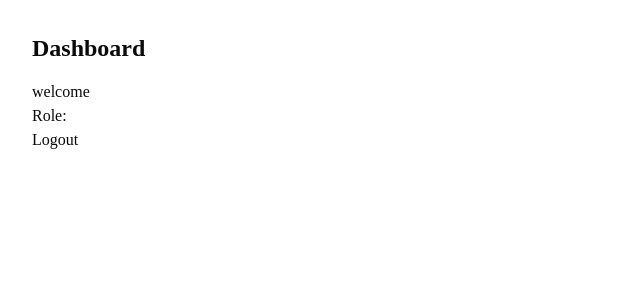
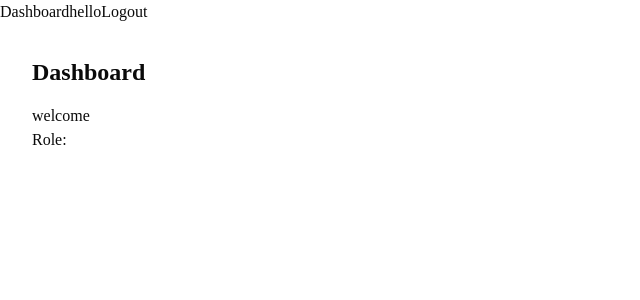
Before and after one commit to Hanieh-yousefzadeh/Dashboard-panel, a Next.js app: page /panel in a window 1280 px wide. Shown: the top 300 px of the page, without its empty margins (0-640 px from the left). Built offline with nearby package versions, Linux system fonts and the light colour scheme.

Commit message:
feat : create header and add sidebar and header to layout

```diff
--- a/src/app/panel/layout.tsx
+++ b/src/app/panel/layout.tsx
@@ -1,8 +1,12 @@
+import Header from "@/components/header";
+import SideBar from "@/components/sideBar";
 
 
 export default function PanelLayout({children}: {children: React.ReactNode}) {
   return (
-    <section>
+    <section className="flex flex-col">
+      <Header/>
+      <SideBar/>
       {children}
     </section>
   );
--- a/src/app/panel/page.tsx
+++ b/src/app/panel/page.tsx
@@ -1,15 +1,12 @@
 "use client";
 
-import { useDispatch, useSelector } from "react-redux";
-import { stateType ,dispatchType } from "@/lib/store";
+import {  useSelector } from "react-redux";
+import { stateType} from "@/lib/store";
 import { useState, useEffect } from "react";
-import { logout } from "@/redux/authSlice";
-import {useRouter} from "next/navigation"
 
 export default function DashboardPage() {
     const user = useSelector((state: stateType) => state.auth.user)
-    const dispatch = useDispatch<dispatchType>()
-    const router = useRouter()
+
 
     const [mounted, setMounted] = useState(false);
 
@@ -17,10 +14,6 @@ export default function DashboardPage() {
         setMounted(true);
     }, []);
 
-    function handleLougout() {
-        dispatch(logout());
-        router.replace("/");
-    }
 
     if (!mounted) {
         return <p className="p-8">Loading...</p>;
@@ -32,8 +25,6 @@ export default function DashboardPage() {
             <p className="mt-4"> welcome {user?.name} </p>
             <p> Role: {user?.role} </p>
 
-            <button onClick={handleLougout}>Logout</button>
-
         </main>
     );
 }
--- /dev/null
+++ b/src/components/header.tsx
@@ -0,0 +1,40 @@
+"use client"
+
+import { useRouter } from "next/navigation"
+import { useState ,useEffect } from "react"
+import { dispatchType, stateType } from "@/lib/store"
+import { useDispatch, useSelector } from "react-redux"
+import { logout } from "@/redux/authSlice"
+
+
+
+
+export default function Header() {
+    const user = useSelector((state: stateType) => state.auth.user)
+    const dispatch = useDispatch<dispatchType>()
+    const router = useRouter()
+    const [mounted, setMounted] = useState(false);
+
+    useEffect(() => {
+        setMounted(true);
+    }, []);
+
+
+    if (!mounted) {
+        return <p className="p-8">Loading...</p>;
+    }
+
+    function handleLougout() {
+        dispatch(logout());
+        router.replace("/");
+    }
+
+    return (
+        <header className="flex">
+            <h1>Dashboard</h1>
+            <h2>hello{user?.name}</h2>
+            <p>{user?.role}</p>
+            <button onClick={handleLougout}>Logout</button>
+        </header>
+    )
+}
--- a/src/components/sideBar.tsx
+++ b/src/components/sideBar.tsx
@@ -1,6 +1,7 @@
 "use client"
 
 import { navigation } from "@/data/navigation"
+import { useState ,useEffect } from "react"
 import { stateType } from "@/lib/store"
 import { usePathname } from "next/navigation"
 import { useSelector } from "react-redux"
@@ -11,6 +12,16 @@ import Link from "next/link"
 export default function SideBar() {
     const pathName = usePathname()
     const user = useSelector((state: stateType) => state.auth.user)
+    const [mounted, setMounted] = useState(false);
+
+        useEffect(() => {
+            setMounted(true);
+        }, []);
+
+
+        if (!mounted) {
+            return <p className="p-8">Loading...</p>;
+        }
 
     if (!user) {
         return null
```
